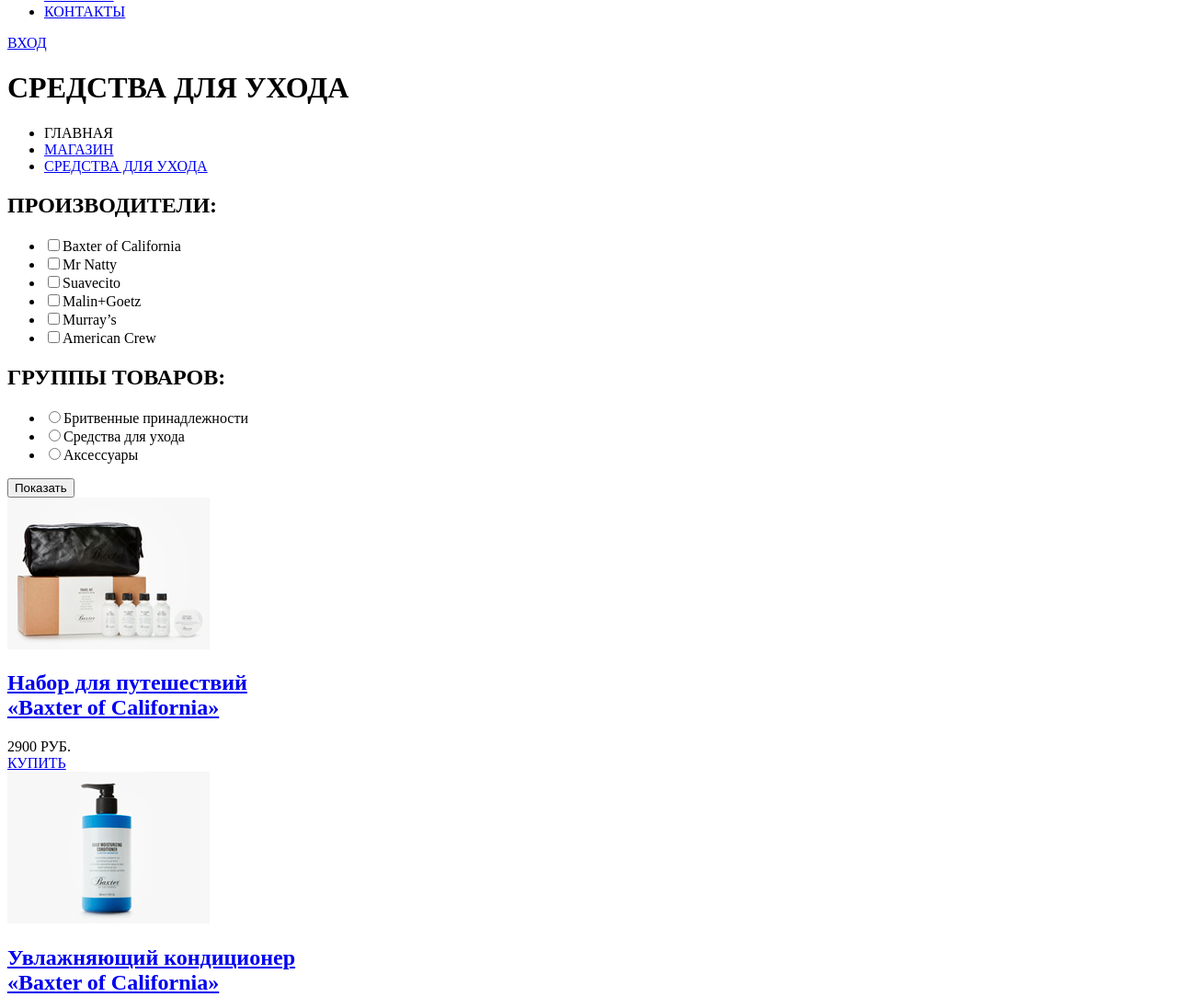
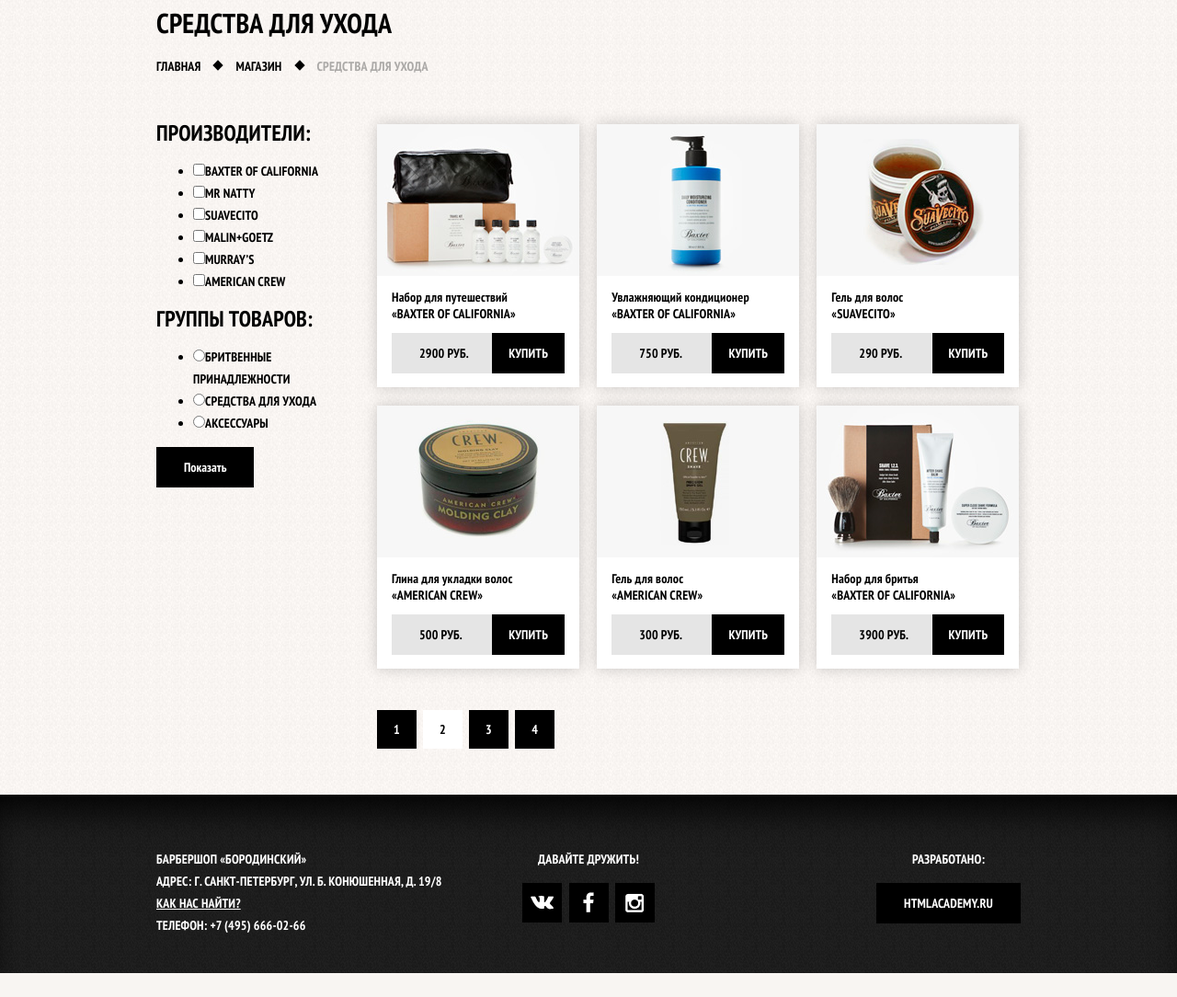
Before and after one commit to ooPASHAoo/barbershop.tng, a plain HTML site: page shop.html in a window 1280 px wide. Shown: the part 120-1204 px from the top of the page at 92% size. After the commit the page ends 1178 px from the top, so only its background shows below. Drawn offline with Linux system fonts and the light colour scheme.

Commit message:
css for shop.html (crutch)

```diff
--- a/css/style.css
+++ b/css/style.css
@@ -599,6 +599,101 @@ main .inner-content .short-text {
   background-color: white;
 }
 
+/* --- .main-shop --- */
+
+main.main-shop {
+  padding-bottom: 50px;
+}
+
+.main-shop .filter {
+  float: left;
+  width: 220px;
+  margin-top: 46px;
+}
+
+.main-shop .filter h2 {
+  margin: 0;
+  font-size: 24px;
+  line-height: 30px;
+}
+
+.main-shop .shop {
+  float: right;
+  width: 700px;
+  margin-top: 51px;
+  font-size: 0;
+}
+
+.main-shop .shop .item {
+  display: inline-block;
+  vertical-align: top;
+  width: 220px;
+  margin-bottom: 20px;
+  background-color: white;
+  box-shadow: 0 0 15px 0 rgba(0, 0, 0, 0.2);
+}
+
+.main-shop .shop .item:not(:nth-of-type(3n)) {
+  margin-right: 19px;
+}
+
+.main-shop .shop .item h2 {
+  padding: 2px 16px; /* QUEST: top/bottom margin ??? */
+  /*background-color: green;*/
+  /*padding: 0;*/
+
+  margin: 0;
+  font-size: 14px;
+  line-height: 18px;
+}
+
+.main-shop .shop .item h2 a {
+  text-decoration: none;
+  color: black;
+}
+
+.main-shop .shop .item h2 span {
+  text-transform: none;
+}
+
+.main-shop .shop .item .buy {
+  position: relative;
+  margin: 10px 16px;
+  margin-bottom: 15px;
+  font-size: 14px;
+  line-height: 18px;
+  background-color: #e5e5e5;
+}
+
+.main-shop .shop .item .buy .price {
+  padding: 13px 30px;
+  color: black;
+}
+
+.main-shop .shop .item .buy .btn {
+  position: absolute;
+  top: 0;
+  right: 0;
+  padding: 13px 18px;
+  margin: 0;
+}
+
+.main-shop .paginator {
+  margin-top: 25px;
+}
+
+.main-shop .paginator .btn {
+  font-size: 14px;
+  line-height: 18px;
+  padding: 12px 18px;
+  margin-right: 7px;
+}
+
+.main-shop .paginator .btn.active {
+  background-color: white;
+  color: black;
+}
+
 /* ================= */
 /* ===== modal ===== */
 /* ================= */
--- a/shop.html
+++ b/shop.html
@@ -3,35 +3,42 @@
 <head>
   <meta charset="UTF-8">
   <title>Магазин</title>
+  <link href="https://fonts.googleapis.com/css?family=PT+Sans+Narrow:400,700&amp;subset=cyrillic" rel="stylesheet">
+  <link rel="stylesheet" href="css/normalize.css">
+  <link rel="stylesheet" href="css/style.css">
 </head>
 
-<body>
+<body  class="inner-page">
 <header class="main-header">
-  <div class="layout-center">
-    <nav>
+  <div class="layout-center clearfix">
+    <nav class="navigation">
       <a class="logo" href="index.html"><img src="img/logo.png" alt="Барбершоп"></a>
       <ul>
         <li><a href="#">ИНФОРМАЦИЯ</a></li>
         <li><a href="#">НОВОСТИ</a></li>
         <li><a href="price.html">ПРАЙС-ЛИСТ</a></li>
-        <li class="active"><a href="shop.html">МАГАЗИН</a></li>
+        <li class="active"><a>МАГАЗИН</a></li>
         <li><a href="#">КОНТАКТЫ</a></li>
       </ul>
     </nav>
-    <a class="btn btn-login" href="#">ВХОД</a>
+    <div class="user-block">
+      <a class="login" href="#">ВХОД</a>
+    </div>
   </div>
 </header>
 
-<main>
-  <div class="layout-center">
+<main class="main-shop">
+  <div class="layout-center clearfix">
+    <div class="inner-page-header clearfix">
       <h1>СРЕДСТВА ДЛЯ УХОДА</h1>
       <ul class="breadcrumbs">
         <li><a href="index.html"></a>ГЛАВНАЯ</li>
         <li><a href="#">МАГАЗИН</a></li>
-      <li><a href="#">СРЕДСТВА ДЛЯ УХОДА</a></li>
+        <li><a class="current">СРЕДСТВА ДЛЯ УХОДА</a></li>
       </ul>
+    </div>
 
-    <aside>
+    <aside class="filter">
       <form>
         <h2>ПРОИЗВОДИТЕЛИ:</h2>
         <ul>
@@ -54,7 +61,8 @@
       </form>
     </aside>
 
-    <section class="items">
+
+    <section class="shop">
       <article class="item">
         <img src="img/item/item1.jpg" alt="Baxter of California">
         <h2><a href="item.html">
@@ -126,7 +134,6 @@
           <a class="btn" href="#">КУПИТЬ</a>
         </div>
       </article>
-    </section>
 
       <section class="paginator">
         <a class="btn" href="#">1</a>
@@ -134,29 +141,29 @@
         <a class="btn" href="#">3</a>
         <a class="btn" href="#">4</a>
       </section>
+    </section>
   </div>
 </main>
 
-<footer class="main-footer">
-  <div class="layout-center">
+<footer class="main-footer inner-page-footer">
+  <div class="layout-center clearfix">
     <section class="contacts">
-      <h4>БАРБЕРШОП «БОРОДИНСКИЙ»</h4>
-      <p>АДРЕС: Г. САНКТ-ПЕТЕРБУРГ, УЛ. Б. КОНЮШЕННАЯ, Д. 19/8<br>
-        КАК НАС НАЙТИ?<br>
+      <p>БАРБЕРШОП «БОРОДИНСКИЙ»<br>
+        АДРЕС: Г. САНКТ-ПЕТЕРБУРГ, УЛ. Б. КОНЮШЕННАЯ, Д. 19/8<br>
+        <a href="#">КАК НАС НАЙТИ?</a><br>
         ТЕЛЕФОН: +7 (495) 666-02-66</p>
     </section>
     <section class="social">
-      <h4>ДАВАЙТЕ ДРУЖИТЬ!</h4>
-      <a class="btn btn-social vk" href="#">ВКОНТАКТЕ</a>
-      <a class="btn btn-social fb" href="#">ФЕЙСБУК</a>
-      <a class="btn btn-social in" href="#">ИНСТАГРАМ</a>
+      <p>ДАВАЙТЕ ДРУЖИТЬ!</p>
+      <a class="btn-social vk" href="#">ВКОНТАКТЕ</a>
+      <a class="btn-social fb" href="#">ФЕЙСБУК</a>
+      <a class="btn-social in" href="#">ИНСТАГРАМ</a>
     </section>
     <section class="copyright">
-      <h4>РАЗРАБОТАНО:</h4>
+      <p>РАЗРАБОТАНО:</p>
       <a class="btn" href="#">HTMLACADEMY.RU</a>
     </section>
   </div>
 </footer>
-
 </body>
 </html>
```
Also changed, not shown: index.html (+2 -1 lines), price.html (+2 -2 lines). Lines whose indentation alone changed are shown as unchanged.
